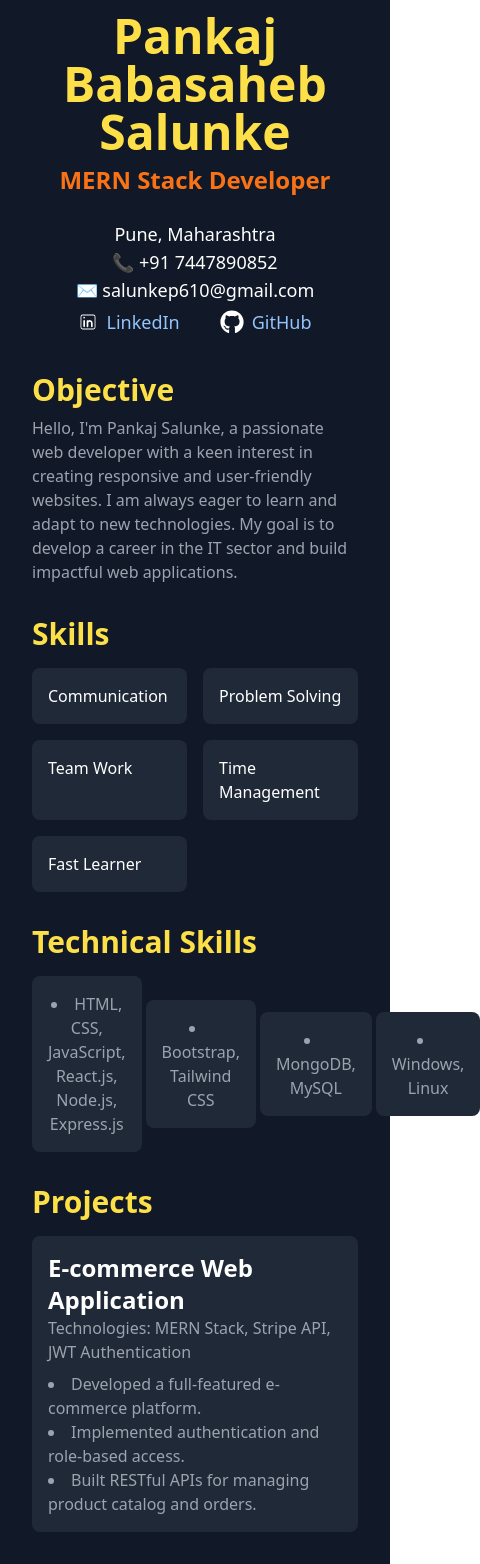
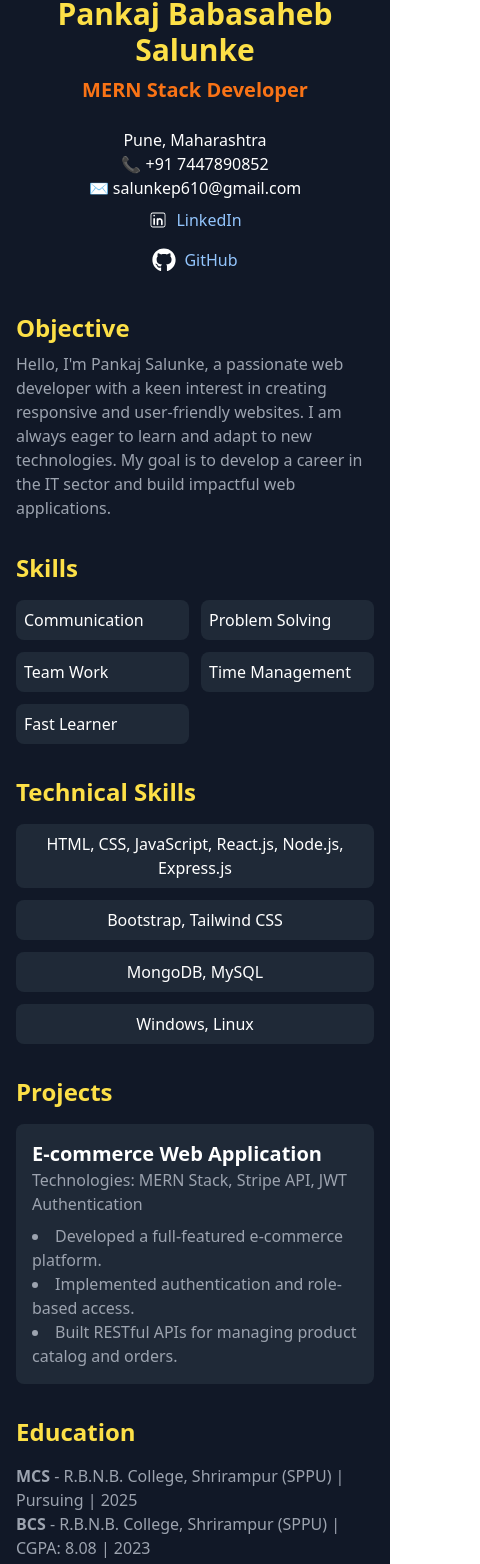
Before and after one commit to pankajsalunke/Portfolio, a React (Vite) app: page / in a window 390 px wide. Shown: the part 4852-6416 px from the top of the page, 480 px wide, since content can reach past the window. Built offline with nearby package versions, Linux system fonts and the light colour scheme.

Commit message:
changes done

```diff
--- a/src/pages/Resume.jsx
+++ b/src/pages/Resume.jsx
@@ -5,26 +5,25 @@ import { Link } from "react-router-dom";
 
 const Resume = () => {
   return (
-    <div id="resume" className="bg-gray-900 text-white min-h-screen p-8">
+    <div id="resume" className="bg-gray-900 text-white min-h-screen p-4 md:p-8">
       <div className="max-w-4xl mx-auto">
         <div className="text-center">
-          <h1 className="text-5xl font-bold text-yellow-300">
+          <h1 className="text-3xl md:text-5xl font-bold text-yellow-300">
             Pankaj Babasaheb Salunke
           </h1>
-          <h2 className="text-2xl font-semibold text-orange-500 mt-2">
+          <h2 className="text-xl md:text-2xl font-semibold text-orange-500 mt-2">
             MERN Stack Developer
           </h2>
         </div>
 
-        <div className="mt-6 text-center text-lg">
+        <div className="mt-6 text-center text-base md:text-lg">
           <p>Pune, Maharashtra</p>
           <p>📞 +91 7447890852</p>
           <p>✉ salunkep610@gmail.com</p>
-          <div className="flex justify-center gap-10 py-1">
-            <p className="flex items-center justify-center">
+          <div className="flex flex-col md:flex-row justify-center gap-4 md:gap-10 py-2">
+            <div className="flex items-center justify-center">
               <span className="mr-2 text-xl">
                 <CiLinkedin />
-
               </span>
               <Link
                 to={"https://www.linkedin.com/in/pankaj-salunke-3342b7203"}
@@ -33,8 +32,8 @@ const Resume = () => {
               >
                 LinkedIn
               </Link>
-            </p>
-            <p className="flex items-center justify-center">
+            </div>
+            <div className="flex items-center justify-center">
               <span className="mr-2 text-2xl">
                 <FaGithub />
               </span>
@@ -45,12 +44,14 @@ const Resume = () => {
               >
                 GitHub
               </Link>
-            </p>
+            </div>
           </div>
         </div>
 
         <div className="mt-8">
-          <h2 className="text-3xl font-bold text-yellow-300">Objective</h2>
+          <h2 className="text-2xl md:text-3xl font-bold text-yellow-300">
+            Objective
+          </h2>
           <p className="mt-2 text-gray-400">
             Hello, I'm Pankaj Salunke, a passionate web developer with a keen
             interest in creating responsive and user-friendly websites. I am
@@ -61,40 +62,44 @@ const Resume = () => {
         </div>
 
         <div className="mt-8">
-          <h2 className="text-3xl font-bold text-yellow-300">Skills</h2>
-          <div className="grid grid-cols-2 md:grid-cols-3 gap-4 mt-4">
-            <div className="bg-gray-800 p-4 rounded-lg">Communication</div>
-            <div className="bg-gray-800 p-4 rounded-lg">Problem Solving</div>
-            <div className="bg-gray-800 p-4 rounded-lg">Team Work</div>
-            <div className="bg-gray-800 p-4 rounded-lg">Time Management</div>
-            <div className="bg-gray-800 p-4 rounded-lg">Fast Learner</div>
+          <h2 className="text-2xl md:text-3xl font-bold text-yellow-300">
+            Skills
+          </h2>
+          <div className="grid grid-cols-2 md:grid-cols-3 gap-3 md:gap-4 mt-4">
+            <div className="bg-gray-800 p-2 md:p-4 rounded-lg">Communication</div>
+            <div className="bg-gray-800 p-2 md:p-4 rounded-lg">Problem Solving</div>
+            <div className="bg-gray-800 p-2 md:p-4 rounded-lg">Team Work</div>
+            <div className="bg-gray-800 p-2 md:p-4 rounded-lg">Time Management</div>
+            <div className="bg-gray-800 p-2 md:p-4 rounded-lg">Fast Learner</div>
           </div>
         </div>
 
         <div className="mt-8">
-          <h2 className="text-3xl font-bold text-yellow-300">
+          <h2 className="text-2xl md:text-3xl font-bold text-yellow-300">
             Technical Skills
           </h2>
-          <ul className="mt-4 list-disc list-inside text-gray-400 flex gap-1 items-center justify-between">
-            <li className="bg-gray-800 p-4 rounded-lg text-center">
+          <div className="mt-4 grid grid-cols-1 sm:grid-cols-2 md:grid-cols-4 gap-3 md:gap-4">
+            <div className="bg-gray-800 p-2 md:p-4 rounded-lg text-center">
               HTML, CSS, JavaScript, React.js, Node.js, Express.js
-            </li>
-            <li className="bg-gray-800 p-4 rounded-lg text-center">
+            </div>
+            <div className="bg-gray-800 p-2 md:p-4 rounded-lg text-center">
               Bootstrap, Tailwind CSS
-            </li>
-            <li className="bg-gray-800 p-4 rounded-lg text-center">
+            </div>
+            <div className="bg-gray-800 p-2 md:p-4 rounded-lg text-center">
               MongoDB, MySQL
-            </li>
-            <li className="bg-gray-800 p-4 rounded-lg text-center">
+            </div>
+            <div className="bg-gray-800 p-2 md:p-4 rounded-lg text-center">
               Windows, Linux
-            </li>
-          </ul>
+            </div>
+          </div>
         </div>
 
         <div className="mt-8">
-          <h2 className="text-3xl font-bold text-yellow-300">Projects</h2>
-          <div className="mt-4 bg-gray-800 p-4 rounded-lg">
-            <h3 className="text-2xl font-semibold">
+          <h2 className="text-2xl md:text-3xl font-bold text-yellow-300">
+            Projects
+          </h2>
+          <div className="mt-4 bg-gray-800 p-4 rounded-lg w-full">
+            <h3 className="text-xl md:text-2xl font-semibold">
               E-commerce Web Application
             </h3>
             <p className="text-gray-400">
@@ -111,7 +116,9 @@ const Resume = () => {
         </div>
 
         <div className="mt-8">
-          <h2 className="text-3xl font-bold text-yellow-300">Education</h2>
+          <h2 className="text-2xl md:text-3xl font-bold text-yellow-300">
+            Education
+          </h2>
           <div className="mt-4 text-gray-400">
             <p>
               <strong>MCS</strong> - R.B.N.B. College, Shrirampur (SPPU) | Pursuing | 2025
```
